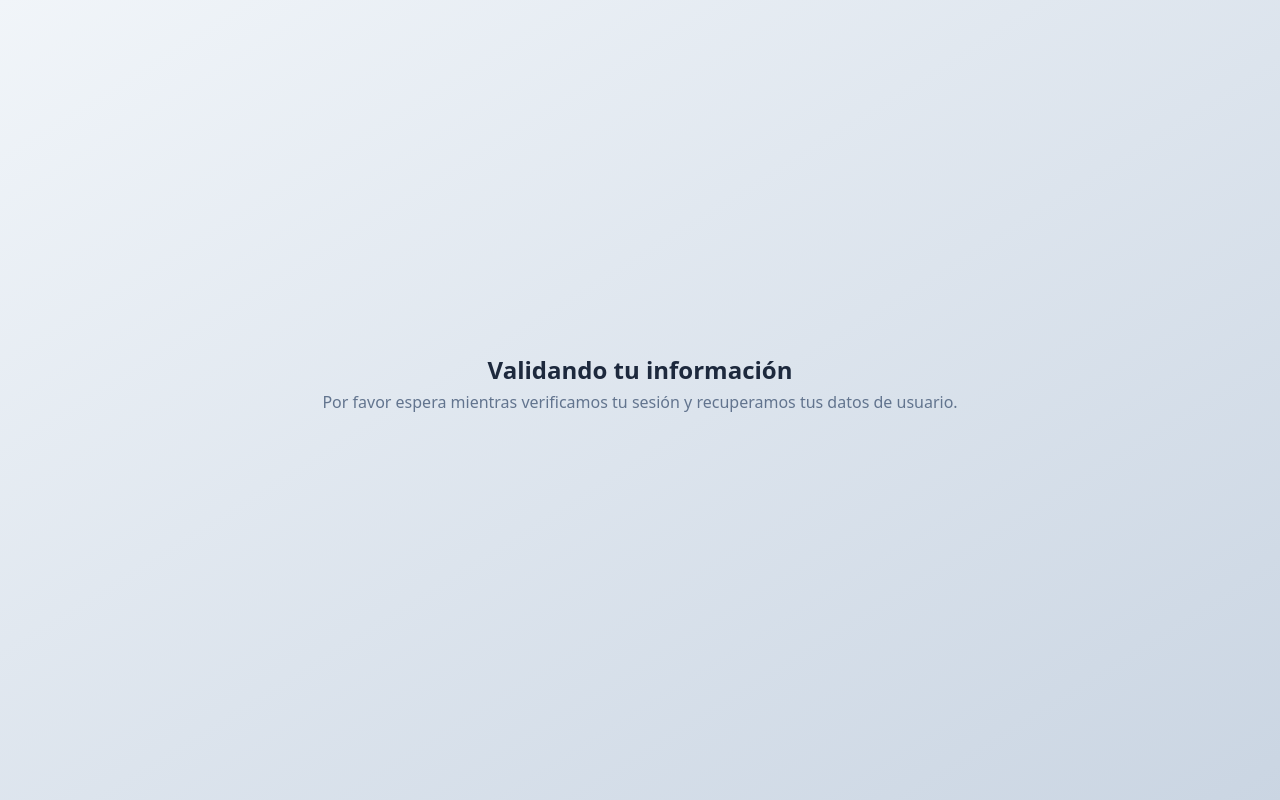
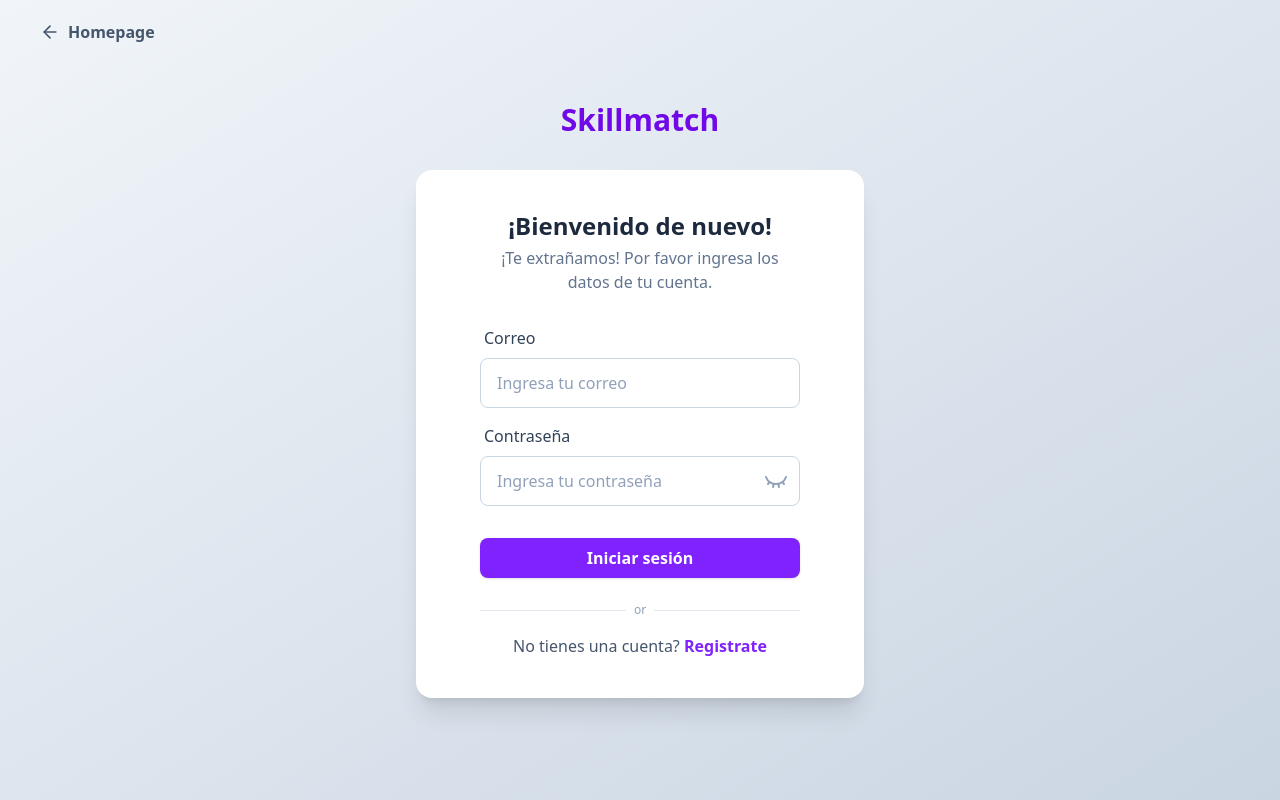
Before and after one commit to arieruov/skillmatch, a Vue app: page /login in a window 1280 px wide. Before the commit this address led to /auth-loading. Built offline with nearby package versions, Linux system fonts and the light colour scheme; no server answers; sample sign-in values are in the browser's storage.

Commit message:
feat: Integrate Pinia for state management; refactor Sidebar and UserConfigButton components to utilize user data; update routing logic for user authentication

```diff
--- a/package.json
+++ b/package.json
@@ -13,6 +13,7 @@
   "dependencies": {
     "@tailwindcss/vite": "^4.1.8",
     "lucide-vue-next": "^0.513.0",
+    "pinia": "^3.0.3",
     "tailwindcss": "^4.1.8",
     "vue": "^3.5.13",
     "vue-router": "^4.5.0"
--- a/src/components/layout/sidebar/Sidebar.vue
+++ b/src/components/layout/sidebar/Sidebar.vue
@@ -1,10 +1,13 @@
 <script setup lang="ts">
+import { computed } from "vue";
+import { useUserStore } from "@/stores/user";
 import SidebarButton from "./SidebarButton.vue";
 import UserConfigButton from "./UserConfigButton.vue";
 
-const userString = localStorage.getItem("user");
-const user = userString ? JSON.parse(userString) : null;
-const userType = user?.accountType;
+const userStore = useUserStore();
+const accountType = computed(() => userStore.userData?.["account-type"] ?? "");
+const username = computed(() => userStore.userData?.username ?? "");
+const email = computed(() => userStore.userData?.email ?? "");
 </script>
 
 <template>
@@ -26,7 +29,7 @@ const userType = user?.accountType;
         route="/app/saved-offers"
       />
 
-      <template v-if="userType === 'enterprise'">
+      <template v-if="accountType === 'enterprise'">
         <SidebarButton
           icon="briefcase"
           label="Publicar Oferta"
@@ -36,10 +39,7 @@ const userType = user?.accountType;
     </nav>
 
     <div class="mt-auto px-4 pb-8">
-      <UserConfigButton
-        username="Ariel"
-        email="arielornelasfsdfsdfs.v@gmail.com"
-      />
+      <UserConfigButton :username="username" :email="email" />
     </div>
   </aside>
 </template>
--- a/src/components/layout/sidebar/UserConfigButton.vue
+++ b/src/components/layout/sidebar/UserConfigButton.vue
@@ -6,10 +6,8 @@ const props = defineProps<{
   username: string;
   email: string;
 }>();
-
 const router = useRouter();
 
-// Function to navigate to user configuration page
 function goToUserConfig() {
   router.push("/app/user-config");
 }
--- a/src/main.ts
+++ b/src/main.ts
@@ -1,11 +1,14 @@
 import "./assets/main.css";
 
 import { createApp } from "vue";
+import { createPinia } from "pinia";
 import App from "./App.vue";
 import router from "./router";
 
+const pinia = createPinia();
 const app = createApp(App);
 
+app.use(pinia);
 app.use(router);
 
 app.mount("#app");
--- a/src/router/index.ts
+++ b/src/router/index.ts
@@ -2,6 +2,7 @@ import { createRouter, createWebHistory } from "vue-router";
 import publicRoutes from "./public.routes";
 import authRoutes from "./auth.routes";
 import appRoutes from "./app.routes";
+import { useUserStore } from "@/stores/user";
 
 const routes = [...publicRoutes, ...authRoutes, ...appRoutes];
 
@@ -10,20 +11,47 @@ const router = createRouter({
   routes,
 });
 
-router.beforeEach((to, from, next) => {
+router.beforeEach(async (to, from, next) => {
   const token = localStorage.getItem("token");
   const isProtected = to.path.startsWith("/app");
+  const userStore = useUserStore();
 
+  // Se quiere acceder a la ruta protegida de /app y derivadas sin un token de sesion
   if (isProtected && !token) {
-    console.log("No existe un token de sesión");
     return next("/login");
   }
 
+  // Se quiere acceder a la ruta /app
+  if (isProtected && token && userStore.userData === null) {
+    try {
+      const response = await fetch("http://localhost:3000/user/getUserData", {
+        headers: {
+          Authorization: `Bearer ${token}`,
+        },
+      });
+
+      const data = await response.json();
+
+      if (!response.ok) {
+        throw new Error(data.error || "Error al mandar la peticion");
+      }
+
+      userStore.setUser(data.userData);
+
+      return next("/app");
+    } catch (error) {
+      console.log(`${error} (router)`);
+      localStorage.removeItem("token");
+      return next("/login");
+    }
+  }
+
+  // Se accede a las rutas de auth con un token existente, por lo que se manda a la ruta  /app directamente
   if ((to.path === "/login" || to.path === "/signup") && token) {
     console.log(
       "Tienes un token de sesión, se te redirigira directamente a la ruta /app",
     );
-    return next("/auth-loading");
+    return next("/app");
   }
 
   next();
--- /dev/null
+++ b/src/stores/user.ts
@@ -0,0 +1,23 @@
+import { defineStore } from "pinia";
+import { ref } from "vue";
+
+interface dataInterface {
+  id: string;
+  username: string;
+  email: string;
+  "account-type": string;
+}
+
+export const useUserStore = defineStore("user", () => {
+  const userData = ref<dataInterface | null>(null);
+
+  function setUser(data: dataInterface) {
+    userData.value = data;
+  }
+
+  function cleanUser() {
+    userData.value = null;
+  }
+
+  return { userData, setUser, cleanUser };
+});
--- a/src/views/app/UserConfig.vue
+++ b/src/views/app/UserConfig.vue
@@ -1,14 +1,15 @@
 <script setup lang="ts">
 import ScreenLayout from "@/components/layout/ScreenLayout.vue";
+import { useUserStore } from "@/stores/user";
 import { useRouter } from "vue-router";
 
 const router = useRouter();
 
+const userStore = useUserStore();
+
 function signOut() {
-  // Clear user session data
   localStorage.removeItem("token");
-
-  // Redirect to the homepage and reset the router
+  userStore.cleanUser();
   router.replace("/");
 }
 </script>
--- a/src/views/auth/AuthLoading.vue
+++ /dev/null
@@ -1,43 +0,0 @@
-<script setup lang="ts">
-import { onMounted } from "vue";
-import { useRouter } from "vue-router";
-import { AuthIntro, AuthScreenLayout } from "@/components/auth/authComponents";
-
-const router = useRouter();
-
-onMounted(async () => {
-  const token = localStorage.getItem("token");
-
-  if (!token) {
-    router.push("/login");
-  }
-
-  try {
-    const response = await fetch("http://localhost:3000/user/getUserData", {
-      headers: {
-        Authorization: `Bearer ${token}`,
-      },
-    });
-
-    const data = await response.json();
-
-    if (!response.ok) {
-      throw new Error(data.error || "Error al mandar la peticion");
-    }
-
-    console.log(data.userData);
-    router.push("/app");
-  } catch (error) {
-    alert(error);
-  }
-});
-</script>
-
-<template>
-  <AuthScreenLayout>
-    <AuthIntro
-      title="Validando tu información"
-      subtitle="Por favor espera mientras verificamos tu sesión y recuperamos tus datos de usuario."
-    />
-  </AuthScreenLayout>
-</template>
--- a/src/views/auth/LogIn.vue
+++ b/src/views/auth/LogIn.vue
@@ -44,7 +44,6 @@ async function logIn() {
       throw new Error(data.error || "Error al mandar la peticion");
     }
 
-    // Guardamos el JWT del usuario
     localStorage.setItem("token", data.token);
 
     router.push("/app");
--- a/src/views/auth/SignUp.vue
+++ b/src/views/auth/SignUp.vue
@@ -24,9 +24,8 @@ const accountType = ref("user");
 const router = useRouter();
 
 async function createUser() {
-  const apiUrl = "http://192.168.1.226:3000/register";
+  const apiUrl = "http://localhost:3000/api/auth/register";
 
-  // Validamos que los inputs no esten vacios
   if (
     !username.value ||
     !email.value ||
@@ -37,13 +36,11 @@ async function createUser() {
     return;
   }
 
-  // Verificamos que la contraseña coincide
   if (password.value !== confirmPassword.value) {
     alert("Las contraseñas no coinciden.");
     return;
   }
 
-  // Preparamos los datos del usuario para ser enviados
   const userPayload = {
     username: username.value,
     email: email.value,
@@ -52,7 +49,6 @@ async function createUser() {
   };
 
   try {
-    // Mandamos la peticion con los datos del usuario
     const response = await fetch(apiUrl, {
       method: "POST",
       headers: { "Content-Type": "application/json" },
@@ -61,15 +57,10 @@ async function createUser() {
 
     const data = await response.json();
 
-    // En caso de que el servidr nos arrojara un error, arrojamos una excepcion
     if (!response.ok) {
       throw new Error(data.error || "Error al mandar la peticion");
     }
 
-    // Mostramos el mensaje que manda el servidor cuando la peticion se completó exitosamente
-    console.log(data.message);
-
-    // Redirijimos al usuario a la pantalla de ligin para que ingrese sus credenciales
     router.push("/login");
   } catch (error) {
     alert(error);
@@ -127,7 +118,6 @@ async function createUser() {
 
       <OrDivider />
 
-      <!-- Sign Up link -->
       <AuthSwitchPrompt
         message="Ya tienes una cuenta?"
         linkText="Iniciar sesión"
```
Also changed, not shown: 1 other file (tests, documents, lock files or other folders).
